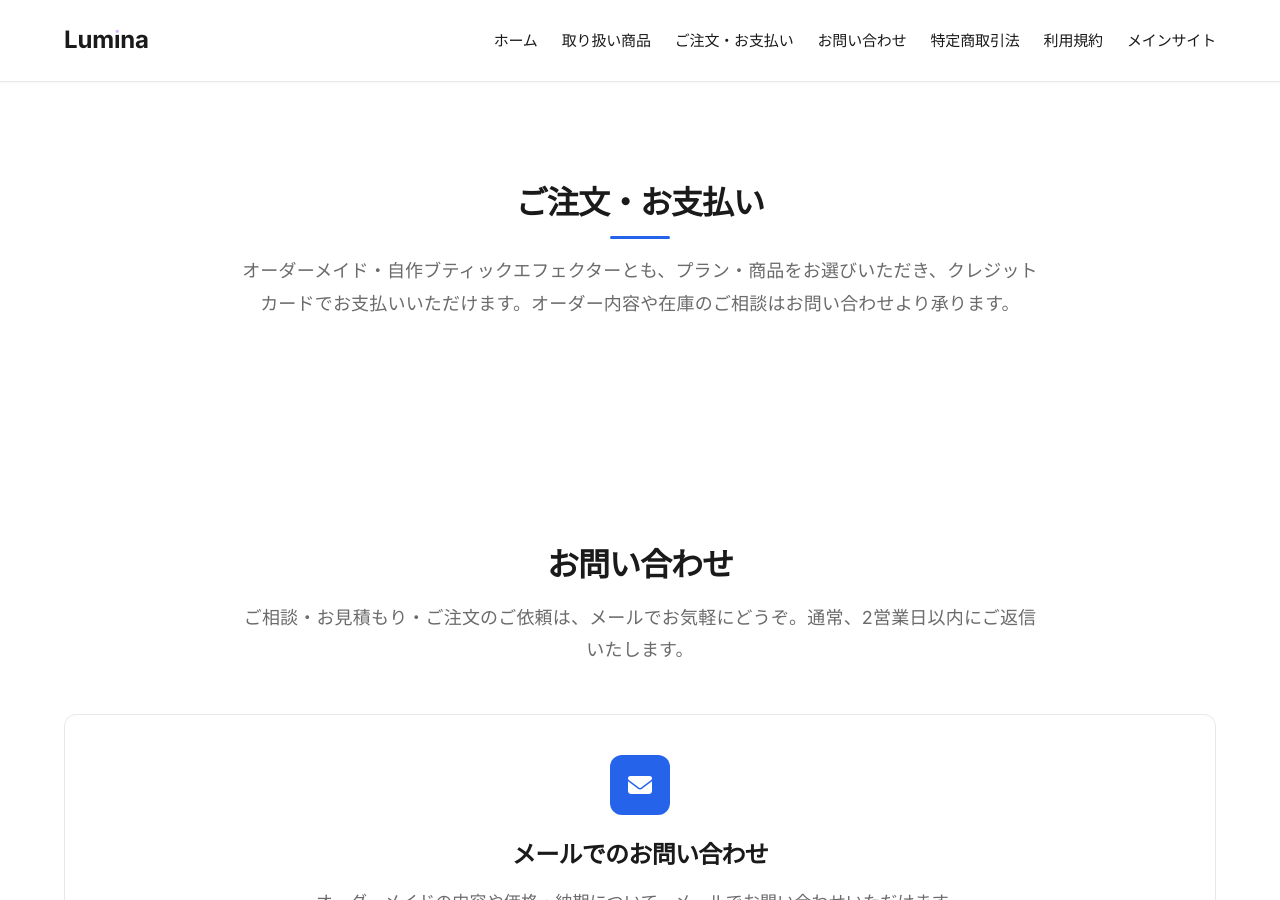
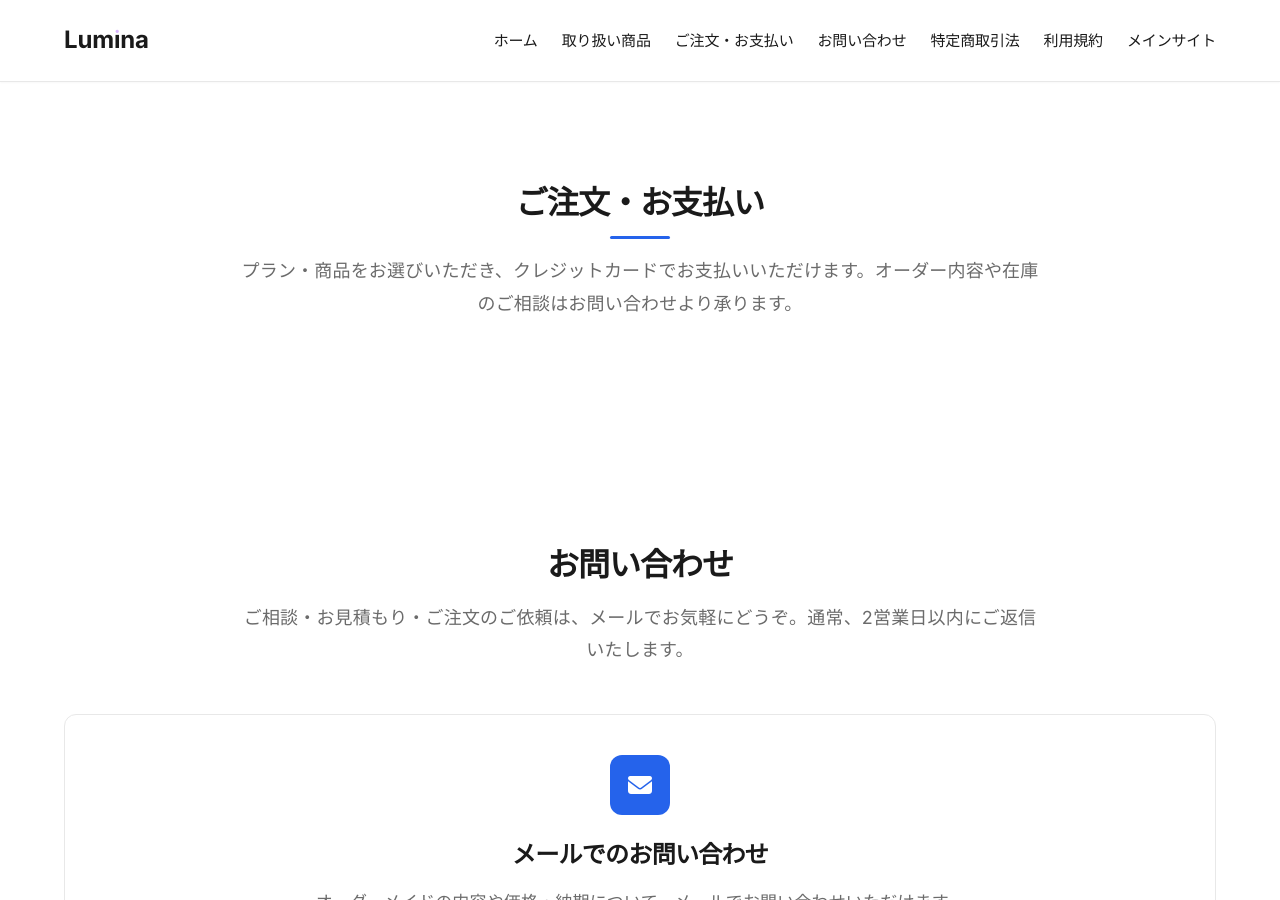
Before and after one commit to Lumina-Group/Lumina, a Jekyll site: the page music/index.html, which Jekyll copies as it is, in a window 1280 px wide and 900 px high, scrolled down 2126 px. Built offline with Jekyll 4.4.1, drawn with Linux system fonts in a browser that asks for light colours.

Commit message:
Refine payment section text in pricing area for clarity by removing redundant phrases while maintaining essential information about order inquiries and stock availability.

```diff
--- a/music/index.html
+++ b/music/index.html
@@ -199,7 +199,7 @@
 
         <section id="pricing" class="pricing-section">
             <h3>ご注文・お支払い</h3>
-            <p class="section-intro">オーダーメイド・自作ブティックエフェクターとも、プラン・商品をお選びいただき、クレジットカードでお支払いいただけます。オーダー内容や在庫のご相談はお問い合わせより承ります。</p>
+            <p class="section-intro">プラン・商品をお選びいただき、クレジットカードでお支払いいただけます。オーダー内容や在庫のご相談はお問い合わせより承ります。</p>
             <div class="stripe-pricing-wrapper">
                 <stripe-pricing-table
                     pricing-table-id="prctbl_1SvHPMLxWtXgNN5XQ3XDQJHr"
```
